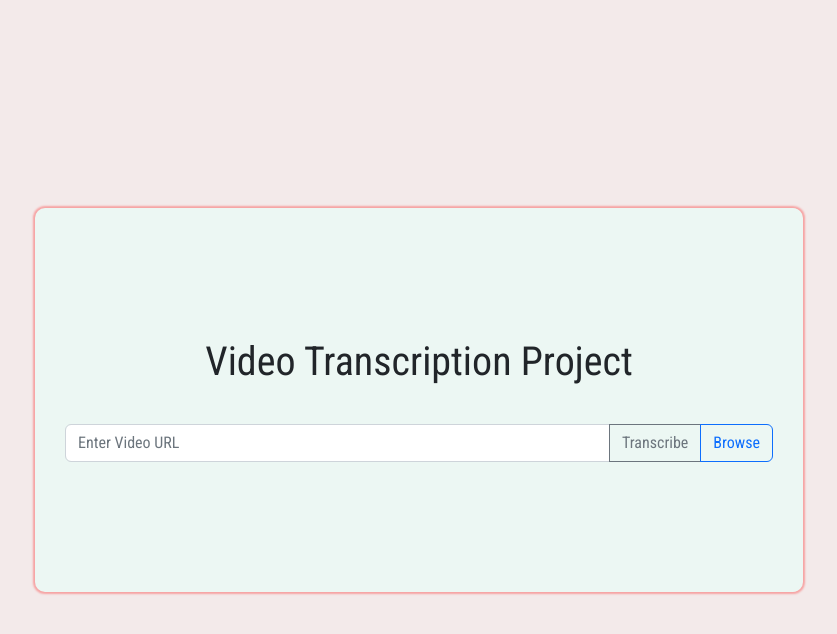
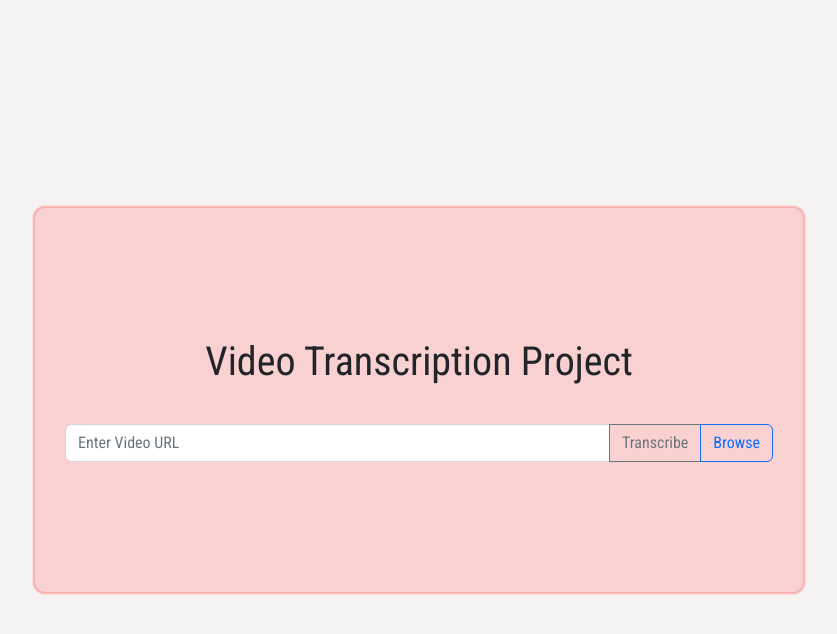
Before and after one commit to Sam-Radnus/Video-Transcriber, a Django app: page / in a window 1280 px wide. Shown: the top 634 px of the page, without its empty margins (221-1058 px from the left). Run offline with Django 4.2, Linux system fonts and the light colour scheme.

Commit message:
updated CSS

```diff
--- a/static/styles/main.css
+++ b/static/styles/main.css
@@ -1,9 +1,7 @@
 *{
     font-family: 'Roboto Condensed', sans-serif;
 }
-body{
-    background-color: red;
-}
+
 div#search_bar{
     position:absolute;
     top: 50%;
@@ -13,7 +11,7 @@ div#search_bar{
     border-radius: 10px;
     padding:30px;
     padding-top:130px;
-    background-color: rgb(236, 247, 243);
+    background-color: #F9D1D1;
     box-shadow: 0px 0px 2px 2px rgba(255, 0, 0, 0.304);
     height:30vw;
     display: flex;
@@ -29,7 +27,7 @@ div#result{
     border-radius: 10px;
     padding:30px;
 
-    background-color: rgb(236, 247, 243);
+    background-color: #F9D1D1;;
     box-shadow: 0px 0px 2px 2px rgba(255, 0, 0, 0.304);
     height:20vw;
 }
@@ -43,7 +41,7 @@ div#search_bar input,div#search_bar button{
 #progressBar {
     width: 100%;
     height: 30px;
-    background-color: #ddd;
+    background-color: #F9D1D1;
     border-radius: 5px;
     margin-bottom: 10px;
     display: none;
--- a/templates/main.html
+++ b/templates/main.html
@@ -14,7 +14,7 @@
   <link rel="preconnect" href="https://fonts.gstatic.com" crossorigin>
   <link href="https://fonts.googleapis.com/css2?family=Roboto+Condensed&display=swap" rel="stylesheet">
 </head>
-<body style="background-color: rgb(243, 234, 234);">
+<body style="background-color: #f6f3f3;">
 
 
   {% block content %}
```
Also changed, not shown: 13 other files.
